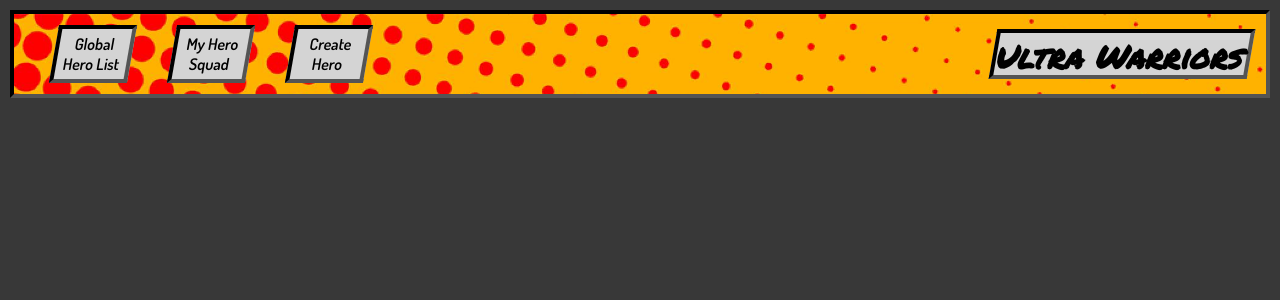
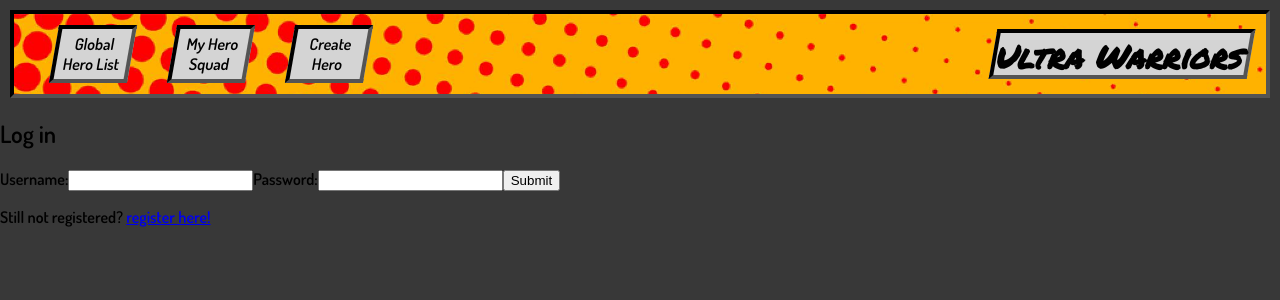
Before and after one commit to isdi-coders-2022/David-Soto_Front-Final-Project-202201-BCN, a React (Create React App) app: page /login in a window 1280 px wide. Shown: the top 300 px of the page. Built offline with nearby package versions, Linux system fonts and the light colour scheme.

Commit message:
Added loginUser logic

```diff
--- a/package.json
+++ b/package.json
@@ -13,6 +13,7 @@
     "@types/react-dom": "^17.0.13",
     "@types/styled-components": "^5.1.24",
     "husky": "^7.0.4",
+    "jwt-decode": "^3.1.2",
     "react": "^17.0.2",
     "react-dom": "^17.0.2",
     "react-redux": "^7.2.6",
--- a/src/App.tsx
+++ b/src/App.tsx
@@ -3,12 +3,14 @@ import FormPage from "./pages/FormPage";
 import NavigationBar from "./components/NavigationBar/NavigationBar";
 import GlobalListPage from "./pages/GlobalListPage";
 import HomePage from "./pages/HomePage";
+import LoginPage from "./pages/LoginPage";
 
 function App() {
   return (
     <div className="App">
       <NavigationBar></NavigationBar>
       <Routes>
+        <Route path="/login" element={<LoginPage />} />
         <Route path="/home" element={<HomePage />} />
         <Route path="/global-list" element={<GlobalListPage />} />
         <Route path="/hero-form" element={<FormPage />} />
--- a/src/components/Form/Form.tsx
+++ b/src/components/Form/Form.tsx
@@ -3,7 +3,7 @@ import FormStyled from "../../styles/FormStyle";
 const Form = () => {
   return (
     <>
-      <FormStyled noValidate autoComplete="off" onSubmit={handleSubmit}>
+      <FormStyled noValidate autoComplete="off">
         <h2>Create Hero</h2>
         <div className="container">
           <div className="first-column">
--- a/src/components/LginForm/LoginForm.tsx
+++ b/src/components/LginForm/LoginForm.tsx
@@ -1,15 +1,62 @@
+import { useState } from "react";
+import { useDispatch } from "react-redux";
+import { useNavigate } from "react-router";
+import { loginUserThunks } from "../../redux/thunks/thunks";
+import User from "../interfaces/User";
+
 const LoginForm = () => {
+  const blankFields: User = {
+    username: "",
+    password: "",
+  };
+
+  const [formData, setFormData] = useState(blankFields);
+  const dispatch = useDispatch();
+  const navigate = useNavigate();
+
+  const onSubmit = async (event: React.FormEvent) => {
+    try {
+      event.preventDefault();
+      dispatch(loginUserThunks(formData));
+    } catch (error) {}
+  };
+
+  const changeData = (
+    event:
+      | React.ChangeEvent<HTMLSelectElement>
+      | React.ChangeEvent<HTMLInputElement>
+  ) => {
+    setFormData({
+      ...formData,
+      [event.target.id]: event.target.value,
+    });
+  };
+
   return (
     <>
-      <h2>Log in</h2>
-      <label htmlFor="">Username:</label>
-      <input type="text" />
-      <label htmlFor="">Password:</label>
-      <input type="password" />
-      <button>Submit</button>
-      <p>
-        Still not registered? <a href="">register here!</a>
-      </p>
+      <form onSubmit={onSubmit}>
+        <h2>Log in</h2>
+        <label htmlFor="username">Username:</label>
+        <input
+          autoComplete="off"
+          id="username"
+          type="text"
+          onChange={changeData}
+          value={formData.username}
+        />
+        <label htmlFor="password">Password:</label>
+        <input
+          autoComplete="off"
+          id="password"
+          type="password"
+          onChange={changeData}
+          value={formData.password}
+        />
+        <button>Submit</button>
+        <p>
+          Still not registered? <a href="/register">register here!</a>
+        </p>
+      </form>
     </>
   );
 };
--- /dev/null
+++ b/src/components/interfaces/User.ts
@@ -0,0 +1,6 @@
+interface User {
+  username: string;
+  password: string;
+}
+
+export default User;
--- a/src/pages/RegisterPage.tsx
+++ b/src/pages/RegisterPage.tsx
@@ -1,3 +1,5 @@
+import RegisterForm from "../components/RegisterForm/RegisterForm";
+
 const RegisterPage = () => {
   return (
     <>
--- a/src/redux/actionCreators/actionCreator.ts
+++ b/src/redux/actionCreators/actionCreator.ts
@@ -1,4 +1,5 @@
 import { Hero } from "../../components/interfaces/Hero";
+import User from "../../components/interfaces/User";
 import actionTypes from "../actionTypes/actionTypes";
 
 export const loadGlobalListAction = (heroes: Hero[]) => ({
@@ -10,3 +11,8 @@ export const createHeroAction = (hero: Hero) => ({
   type: actionTypes.createHero,
   hero,
 });
+
+export const loginUserActions = (user: User) => ({
+  type: actionTypes.loginUser,
+  user,
+});
--- a/src/redux/actionTypes/actionTypes.ts
+++ b/src/redux/actionTypes/actionTypes.ts
@@ -1,6 +1,7 @@
 const actionTypes = {
   loadGlobalList: "load-global-list",
   createHero: "create-hero",
+  loginUser: "login-user",
 };
 
 export default actionTypes;
--- a/src/redux/thunks/thunks.ts
+++ b/src/redux/thunks/thunks.ts
@@ -1,6 +1,11 @@
 import { Hero } from "../../components/interfaces/Hero";
-import { loadGlobalListAction } from "../actionCreators/actionCreator";
+import User from "../../components/interfaces/User";
+import {
+  loadGlobalListAction,
+  loginUserActions,
+} from "../actionCreators/actionCreator";
 import { AppDispatch, AppThunk } from "../store";
+import jwtDecode from "jwt-decode";
 
 export const loadGlobalListThunk: AppThunk = async (
   dispatch: AppDispatch
@@ -11,3 +16,29 @@ export const loadGlobalListThunk: AppThunk = async (
   const HeroesList: Hero[] = await response.json();
   dispatch(loadGlobalListAction(HeroesList));
 };
+
+export const loginUserThunks =
+  (user: User) => async (dispatch: AppDispatch) => {
+    const response = await fetch(`http://localhost:6969/user/login`, {
+      method: "POST",
+      headers: { "Content-Type": "application/json" },
+      body: JSON.stringify({
+        username: user.username,
+        password: user.password,
+      }),
+    });
+
+    if (response.ok) {
+      const tokenResponse = await response.json();
+      const userResponse: User = await jwtDecode(tokenResponse.token);
+      localStorage.setItem(
+        "token",
+        JSON.stringify({
+          ...userResponse,
+          token: tokenResponse.token,
+        })
+      );
+      localStorage.setItem("token", tokenResponse.token);
+      dispatch(loginUserActions(user));
+    }
+  };
```
Also changed, not shown: 1 other file (tests, documents, lock files or other folders).
